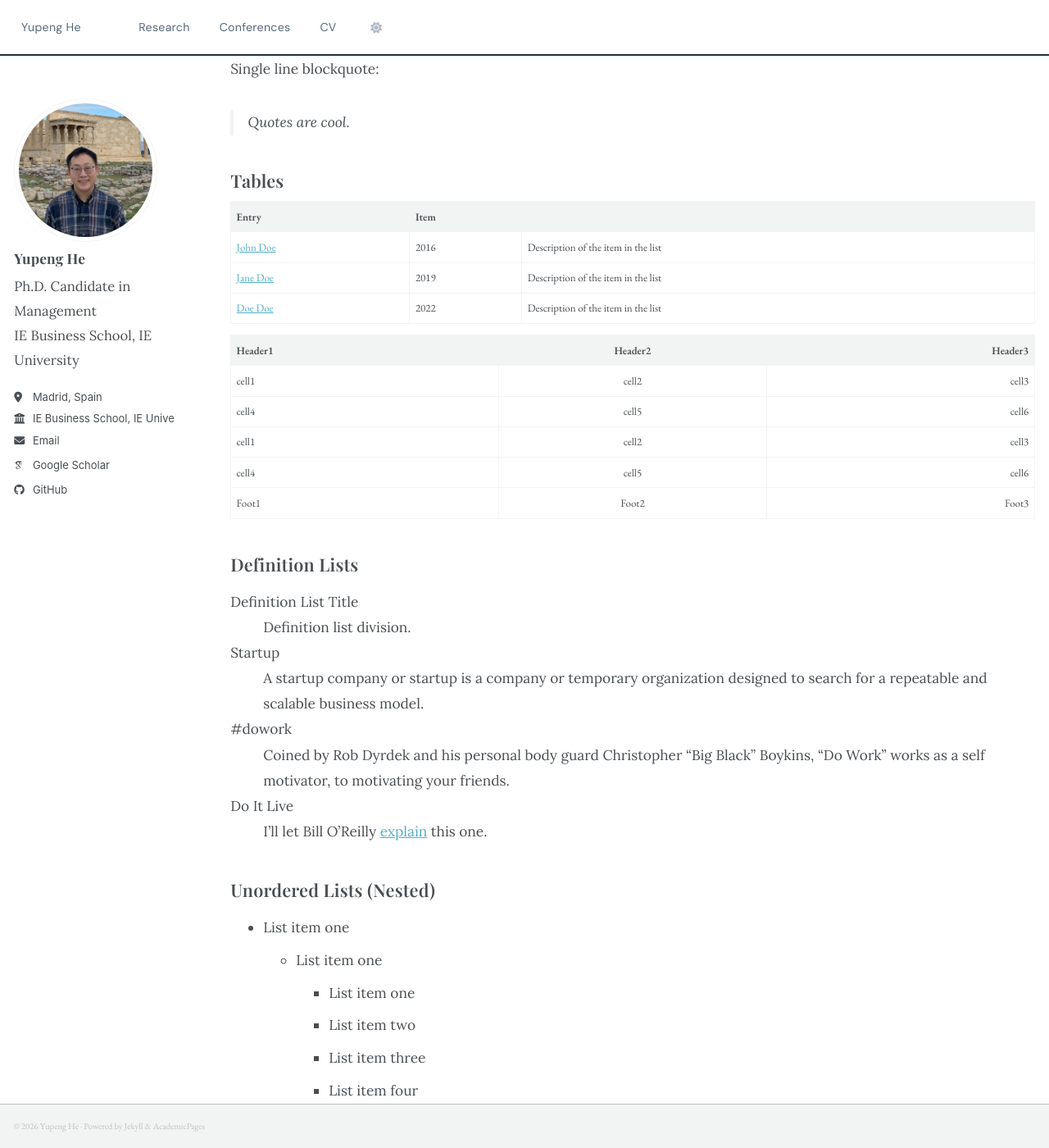
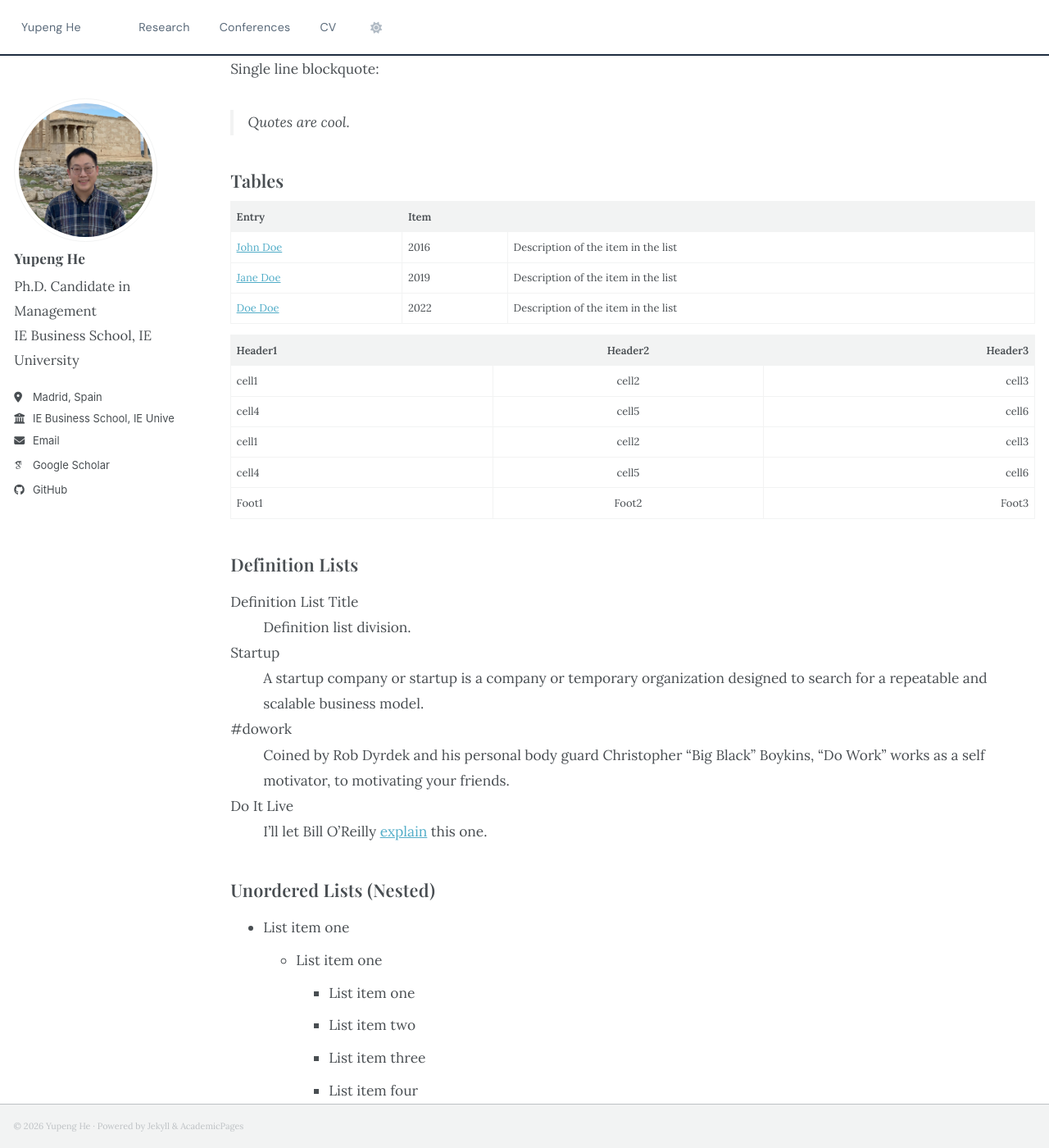
Before and after one commit to Yupeng77/Yupeng77.github.io, a Jekyll site: the page built from _pages/archive-layout-with-content.md, in a window 1280 px wide and 1400 px high, scrolled down 499 px. Shown: the whole window at 82% size. Built offline with Jekyll 4.4.1, drawn with Linux system fonts in a browser that asks for light colours; some web fonts are replaced; a script bundle is joined from its source files by our own code; library files that are not in the unit come from our copies.

Commit message:
Switch fonts to Playfair Display (headers) + Lora (body)
Co-Authored-By: Claude Sonnet 4.6 <noreply@anthropic.com>

```diff
--- a/_includes/head.html
+++ b/_includes/head.html
@@ -15,7 +15,7 @@
 <!-- Google Fonts: Cormorant Garamond (headers) + EB Garamond (body) -->
 <link rel="preconnect" href="https://fonts.googleapis.com">
 <link rel="preconnect" href="https://fonts.gstatic.com" crossorigin>
-<link href="https://fonts.googleapis.com/css2?family=Cormorant+Garamond:ital,wght@0,400;0,500;0,600;0,700;1,400;1,600&family=EB+Garamond:ital,wght@0,400;0,500;0,600;1,400;1,500&display=swap" rel="stylesheet">
+<link href="https://fonts.googleapis.com/css2?family=Playfair+Display:ital,wght@0,400;0,500;0,600;0,700;1,400;1,600&family=Lora:ital,wght@0,400;0,500;0,600;1,400;1,500&display=swap" rel="stylesheet">
 
 <!-- For all browsers -->
 <link rel="stylesheet" href="{{ base_path }}/assets/css/main.css">
--- a/_sass/_themes.scss
+++ b/_sass/_themes.scss
@@ -39,9 +39,9 @@ $type-size-6                : 0.75em;   // ~12px
 $type-size-7                : 0.6875em; // ~11px
 $type-size-8                : 0.625em;  // ~10px
 
-$global-font-family         : 'EB Garamond', Georgia, serif;
-$header-font-family         : 'Cormorant Garamond', Georgia, serif;
-$caption-font-family        : 'EB Garamond', Georgia, serif;
+$global-font-family         : 'Lora', Georgia, serif;
+$header-font-family         : 'Playfair Display', Georgia, serif;
+$caption-font-family        : 'Lora', Georgia, serif;
 
 /* ==========================================================================
    Breakpoints
```
